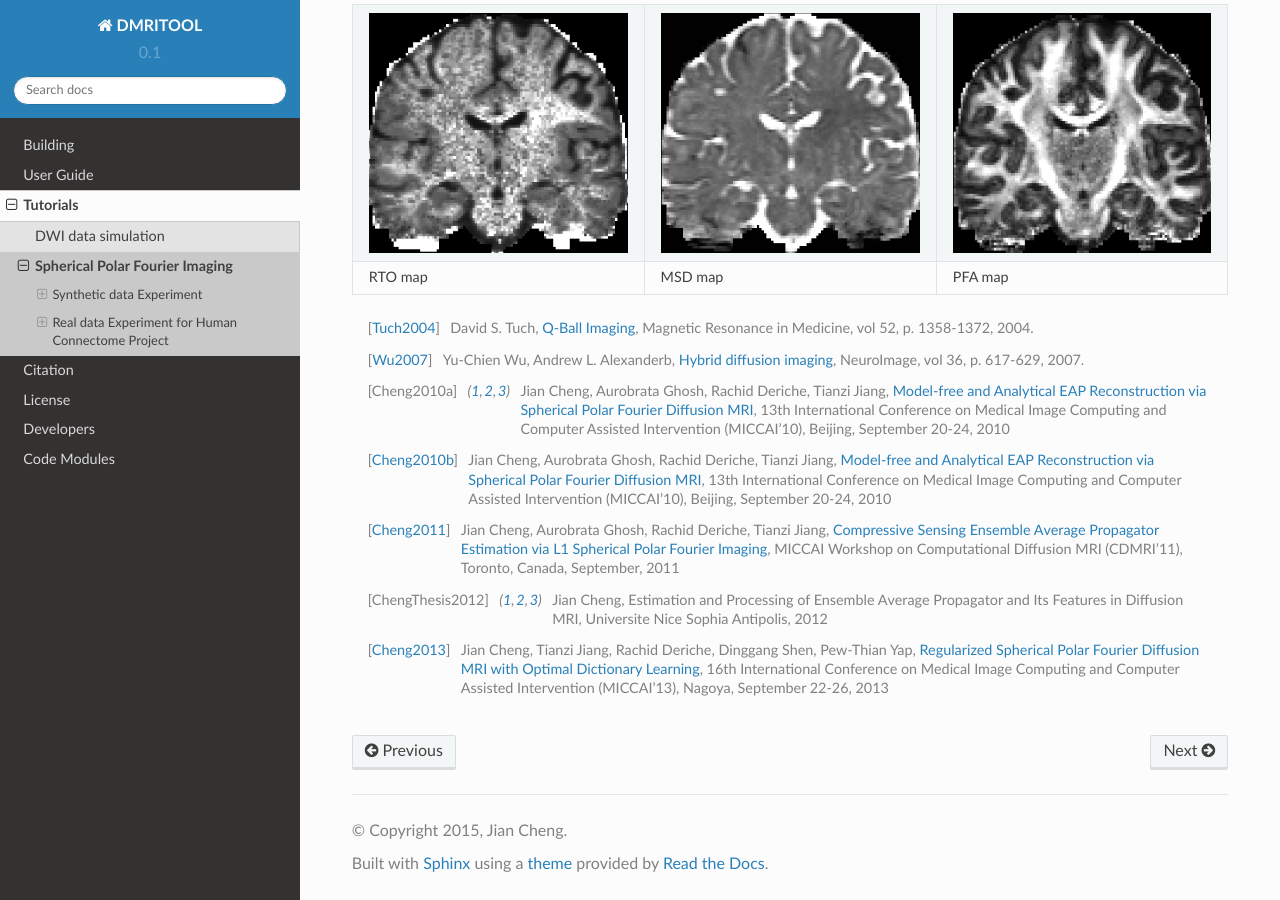
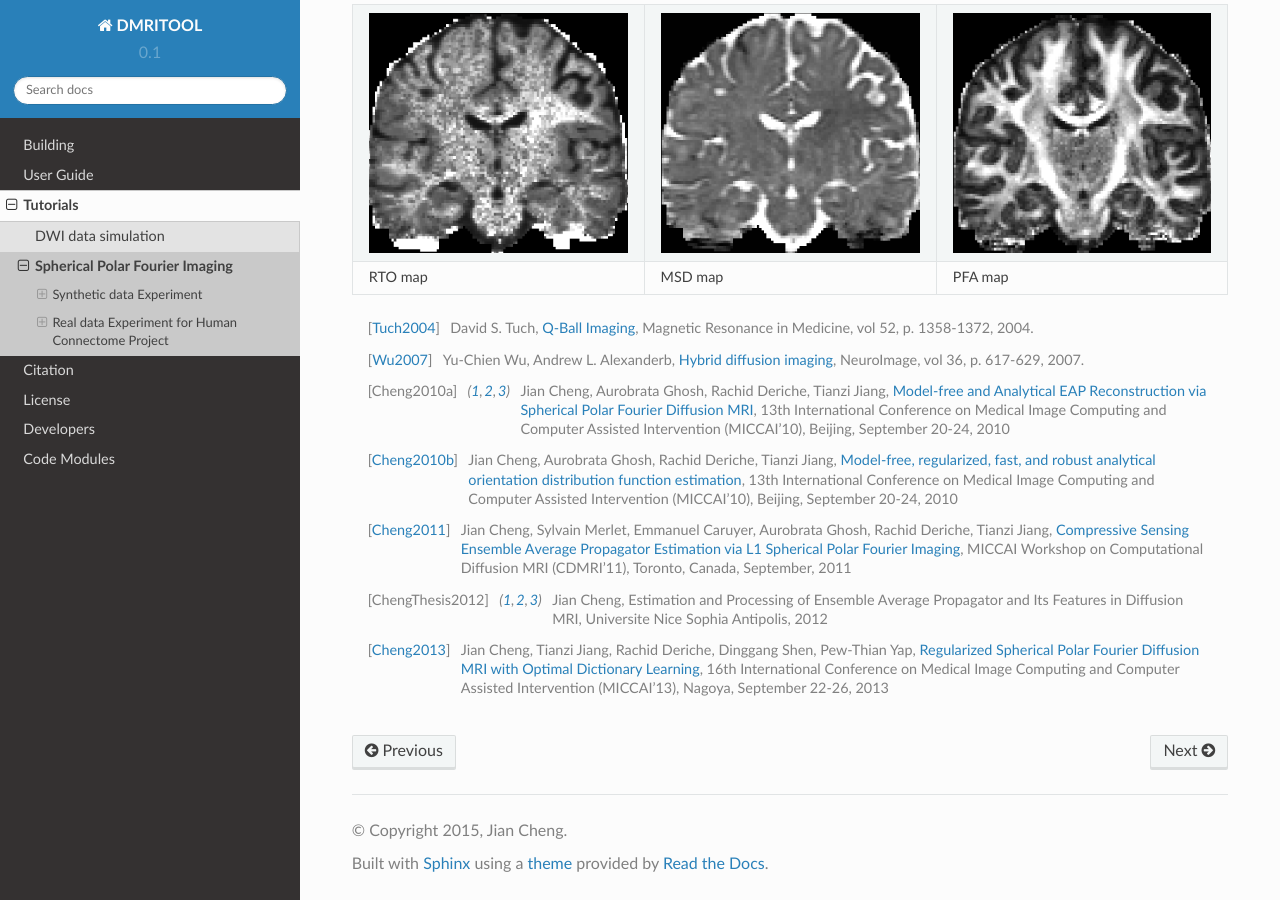
Before and after one commit to DiffusionMRITool/dmritool, a Sphinx documentation site: the page built from Documentation/Sphinx/tutorial_spfi.rst, in a window 1280 px wide and 900 px high, scrolled down 5408 px. Built offline with Sphinx 7.4.7 and the Read the Docs theme 2.0.0, drawn with Linux system fonts in a browser that asks for light colours; formulas are drawn with MathJax 3; some of the changed text lies outside the part shown.

Commit message:
DOC: update sphinx doc

```diff
--- a/Documentation/Sphinx/tutorial_spfi.rst
+++ b/Documentation/Sphinx/tutorial_spfi.rst
@@ -239,9 +239,9 @@ Here are pictures for the scalar maps I got by ``fslview`` in FSL_.
    `Model-free and Analytical EAP Reconstruction via Spherical Polar Fourier Diffusion MRI <https://hal.inria.fr/inria-00496932/document>`__,
    13th International Conference on Medical Image Computing and Computer Assisted Intervention (MICCAI'10), Beijing, September 20-24, 2010
 .. [Cheng2010b] Jian Cheng, Aurobrata Ghosh, Rachid Deriche, Tianzi Jiang,
-   `Model-free and Analytical EAP Reconstruction via Spherical Polar Fourier Diffusion MRI <https://hal.archives-ouvertes.fr/inria-00496932/document>`__,
+   `Model-free, regularized, fast, and robust analytical orientation distribution function estimation <https://hal.archives-ouvertes.fr/docs/00/49/69/29/PDF/ODF_MICCAI2010.pdf>`__,
    13th International Conference on Medical Image Computing and Computer Assisted Intervention (MICCAI'10), Beijing, September 20-24, 2010
-.. [Cheng2011]  Jian Cheng, Aurobrata Ghosh, Rachid Deriche, Tianzi Jiang,
+.. [Cheng2011]  Jian Cheng, Sylvain Merlet, Emmanuel Caruyer, Aurobrata Ghosh, Rachid Deriche, Tianzi Jiang,
    `Compressive Sensing Ensemble Average Propagator Estimation via L1 Spherical Polar Fourier Imaging  <http://hal.cirad.fr/inria-00615434/document>`__,
    MICCAI Workshop on Computational Diffusion MRI (CDMRI'11), Toronto, Canada, September, 2011
 .. [ChengThesis2012] Jian Cheng, Estimation and Processing of Ensemble Average Propagator and Its Features in Diffusion MRI, Universite Nice Sophia Antipolis, 2012
--- a/Documentation/Sphinx/userguide.rst
+++ b/Documentation/Sphinx/userguide.rst
@@ -31,7 +31,7 @@ VectorImage
 
 In DMRITOOL_, we mainly use VectorImage format e.g. `ITK::VectorImage\<double,3\> <http://www.itk.org/Doxygen/html/classitk_1_1VectorImage.html>`__ for data processing.
 In this format, the values for the same voxel is stored continuously in memory.
-We can still nifti format to store it, but the
+We can still nifti format to store it.
 We use this format because it is more efficient for processing 4D image data.
 See `this example <http://www.itk.org/Doxygen44/html/itkVectorImageTest_8cxx-example.html>`__.
 
```
Also changed, not shown: other parts of Documentation/Sphinx/tutorial_spfi.rst (+1 -1 lines), README.md (+2 -2 lines), Modules/HelperFunctions/README.rst.
